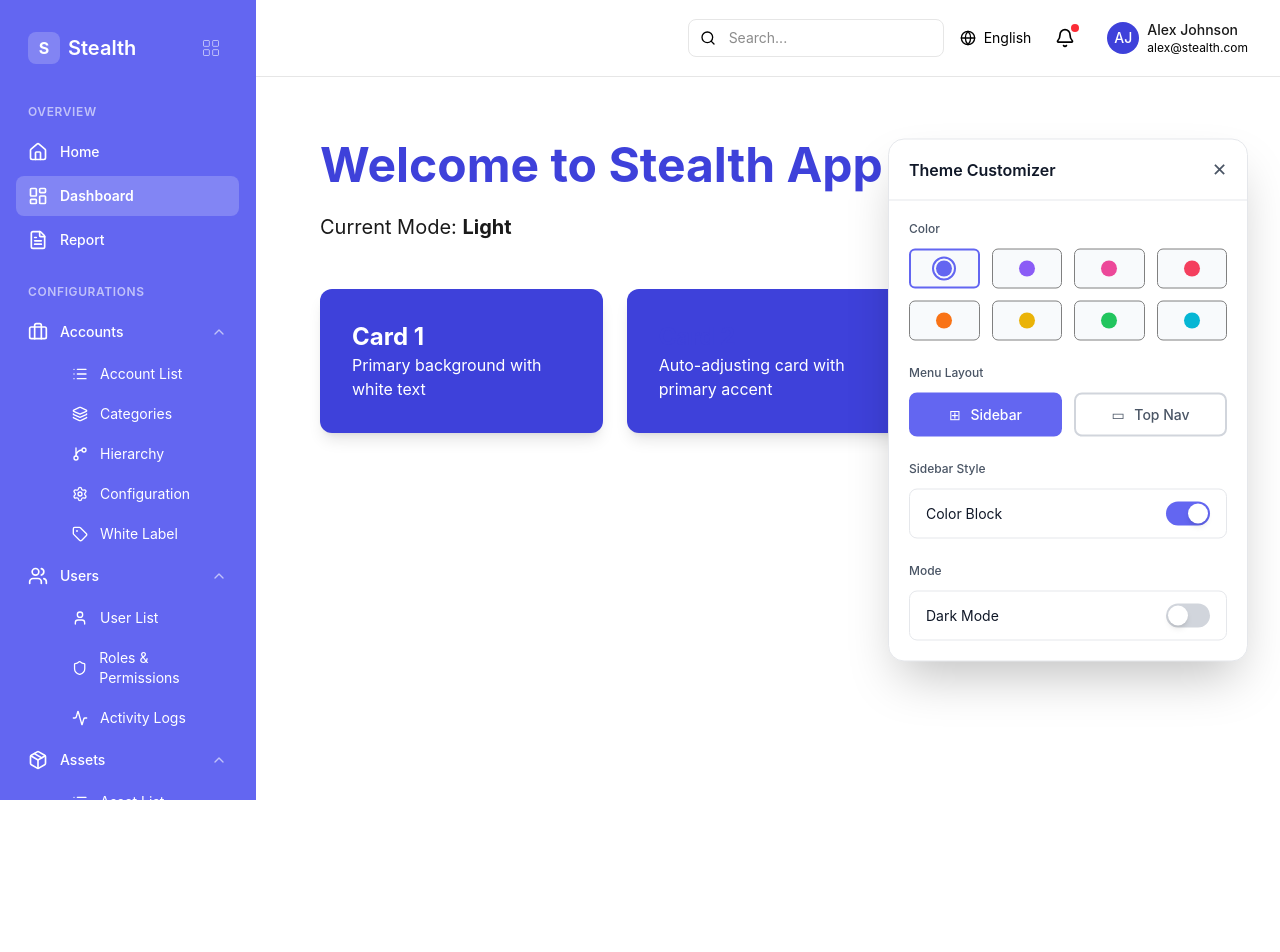
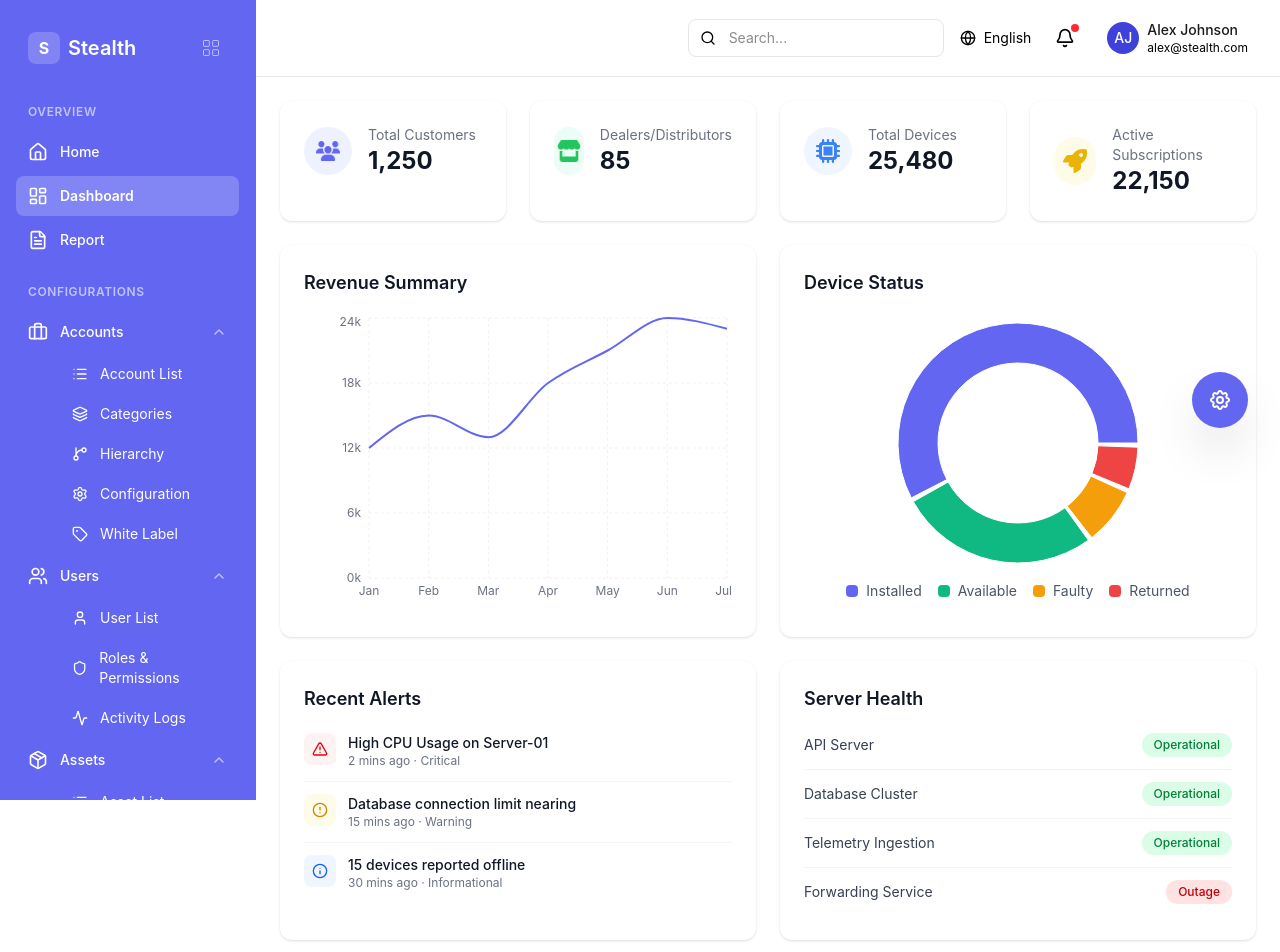
Before and after one commit to sandeep3642/stealth, a React (Vite) app: page /dashboard in a window 1280 px wide. Shown: the top 952 px of the page. Before the commit the page ends 925 px from the top, so only its background shows below. Built offline with nearby package versions, Linux system fonts and the light colour scheme.

Commit message:
dashboard ui

```diff
--- a/package.json
+++ b/package.json
@@ -13,7 +13,8 @@
     "lucide-react": "^0.562.0",
     "react": "^19.2.0",
     "react-dom": "^19.2.0",
-    "react-router-dom": "^7.12.0"
+    "react-router-dom": "^7.12.0",
+    "recharts": "^3.6.0"
   },
   "devDependencies": {
     "@eslint/js": "^9.39.1",
--- a/src/components/ThemeCustomizer.jsx
+++ b/src/components/ThemeCustomizer.jsx
@@ -16,7 +16,7 @@ const presetColors = [
 
 export default function ThemeCustomizer() {
   const { isDark, setIsDark, setPrimaryHsl } = useTheme();
-  const [isOpen, setIsOpen] = useState(true);
+  const [isOpen, setIsOpen] = useState(false);
   const { layout, setLayout } = useLayout();
 
   const {
--- a/src/pages/Auth/index.jsx
+++ b/src/pages/Auth/index.jsx
@@ -1,25 +1,23 @@
-import React, { useState } from 'react'
-import { LoginComponent } from '../../components/Login';
-import { RegisterComponent } from '../../components/Register';
-import { useNavigate } from 'react-router-dom';
-import leftBanner from "../../assets/loginleftbanner.PNG"
+import React, { useState } from "react";
+import { LoginComponent } from "../../components/Login";
+import { RegisterComponent } from "../../components/Register";
+import { useNavigate } from "react-router-dom";
+import leftBanner from "../../assets/loginleftbanner.PNG";
 const Auth = () => {
   // Main Auth Component
   const [isLogin, setIsLogin] = useState(true);
   const navigate = useNavigate();
   const handleLoginSuccess = () => {
     if (onLogin) {
-      navigate("/dashboard")
+      navigate("/dashboard");
       onLogin();
     }
   };
 
   return (
-
     <div className="flex h-screen w-full items-center justify-center bg-gray-100">
       {/* Card Wrapper */}
-  <div className="flex w-[90%] max-w-5xl h-[85vh] bg-white shadow-xl rounded-2xl overflow-hidden">
-
+      <div className="flex w-[100%] max-w-6xl h-[85vh] bg-white shadow-xl rounded-2xl overflow-hidden">
         {/* Left Panel */}
         <div className="hidden lg:flex w-1/2 items-center justify-center rounded-l-2xl overflow-hidden">
           <img
@@ -40,12 +38,9 @@ const Auth = () => {
             <RegisterComponent onSwitchToLogin={() => setIsLogin(true)} />
           )}
         </div>
-
       </div>
     </div>
+  );
+};
 
-  );
-}
-
-
-export default Auth
+export default Auth;
--- a/src/pages/Dashboard.jsx
+++ b/src/pages/Dashboard.jsx
@@ -1,36 +1,301 @@
+import React from "react";
+import {
+  Users,
+  Store,
+  Cpu,
+  Zap,
+  AlertTriangle,
+  AlertCircle,
+  Info,
+} from "lucide-react";
+import {
+  LineChart,
+  Line,
+  XAxis,
+  YAxis,
+  CartesianGrid,
+  Tooltip,
+  ResponsiveContainer,
+  PieChart,
+  Pie,
+  Cell,
+} from "recharts";
 import ThemeCustomizer from "../components/ThemeCustomizer";
-import { useTheme } from "../context/ThemeContext";
+import usersImg from "../assets/customers.png";
+import subscriptionImg from "../assets/activesubscription.png";
+import dealersImg from "../assets/dealers.png";
+import deviceImg from "../assets/devices.png";
 
-export default function Dashboard() {
-  const { isDark } = useTheme();
+// Reusable Card Component
+const Card = ({ children, className = "" }) => (
+  <div className={`bg-white rounded-xl shadow-sm p-6 ${className}`}>
+    {children}
+  </div>
+);
+
+// Metric Card Component
+const MetricCard = ({ icon, label, value, iconBgColor, iconColor }) => (
+  <Card>
+    <div className="flex items-center gap-4">
+      <div
+        className={`${iconBgColor} w-12 h-12 rounded-full flex items-center justify-center`}
+      >
+        {typeof icon === "string" ? (
+          <img src={icon} alt={label} className="w-6 h-6 object-contain" />
+        ) : (
+          React.createElement(icon, { className: `w-6 h-6 ${iconColor}` })
+        )}
+      </div>
+
+      <div>
+        <p className="text-sm text-gray-500">{label}</p>
+        <p className="text-2xl font-bold text-gray-900">
+          {value.toLocaleString()}
+        </p>
+      </div>
+    </div>
+  </Card>
+);
+
+// Alert Item Component
+const AlertItem = ({
+  icon: Icon,
+  title,
+  time,
+  severity,
+  iconBg,
+  iconColor,
+}) => (
+  <div className="flex items-start gap-3 py-3">
+    <div className={`${iconBg} p-2 rounded-lg`}>
+      <Icon className={`w-4 h-4 ${iconColor}`} />
+    </div>
+    <div className="flex-1">
+      <p className="text-sm font-medium text-gray-900">{title}</p>
+      <p className="text-xs text-gray-500">
+        {time} · {severity}
+      </p>
+    </div>
+  </div>
+);
+
+// Server Status Item Component
+const ServerStatusItem = ({ name, status }) => (
+  <div className="flex items-center justify-between py-3">
+    <span className="text-sm text-gray-700">{name}</span>
+    <span
+      className={`px-3 py-1 rounded-full text-xs font-medium ${
+        status === "Operational"
+          ? "bg-green-100 text-green-700"
+          : "bg-red-100 text-red-700"
+      }`}
+    >
+      {status}
+    </span>
+  </div>
+);
+
+const Dashboard = () => {
+  // Revenue data
+  const revenueData = [
+    { month: "Jan", value: 12000 },
+    { month: "Feb", value: 15000 },
+    { month: "Mar", value: 13000 },
+    { month: "Apr", value: 18000 },
+    { month: "May", value: 21000 },
+    { month: "Jun", value: 24000 },
+    { month: "Jul", value: 23000 },
+  ];
+
+  // Device status data
+  const deviceStatusData = [
+    { name: "Installed", value: 15000, color: "#6366f1" },
+    { name: "Available", value: 7000, color: "#10b981" },
+    { name: "Faulty", value: 2000, color: "#f59e0b" },
+    { name: "Returned", value: 1480, color: "#ef4444" },
+  ];
 
   return (
-    <div className="min-h-screen bg-background text-foreground transition-all duration-300">
-      <ThemeCustomizer />
-      <div className="p-10">
-        <h1 className="text-5xl font-bold text-primary mb-6">
-          Welcome to Stealth App
-        </h1>
-        <p className="text-xl mb-8">
-          Current Mode:{" "}
-          <span className="font-bold">{isDark ? "Dark" : "Light"}</span>
-        </p>
+    <div className="min-h-screen">
+      <div className=" mx-auto space-y-6">
+        {/* Top Metrics */}
+        <div className="grid grid-cols-1 md:grid-cols-2 lg:grid-cols-4 gap-6">
+          <MetricCard
+            icon={usersImg}
+            label="Total Customers"
+            value={1250}
+            iconBgColor="bg-indigo-50"
+            iconColor="text-indigo-600"
+          />
+          <MetricCard
+            icon={dealersImg}
+            label="Dealers/Distributors"
+            value={85}
+            iconBgColor="bg-emerald-50"
+            iconColor="text-emerald-600"
+          />
+          <MetricCard
+            icon={deviceImg}
+            label="Total Devices"
+            value={25480}
+            iconBgColor="bg-blue-50"
+            iconColor="text-blue-600"
+          />
+          <MetricCard
+            icon={subscriptionImg}
+            label="Active Subscriptions"
+            value={22150}
+            iconBgColor="bg-yellow-50"
+            iconColor="text-yellow-600"
+          />
+        </div>
 
-        <div className="grid grid-cols-1 md:grid-cols-3 gap-6 mt-12">
-          <div className="bg-primary text-primary-foreground p-8 rounded-xl shadow-lg">
-            <h3 className="text-2xl font-bold">Card 1</h3>
-            <p>Primary background with white text</p>
-          </div>
-          <div className="bg-primary text-primary-foreground p-8 rounded-xl shadow-lg">
-            <h3 className="text-2xl font-bold text-primary">Card 2</h3>
-            <p>Auto-adjusting card with primary accent</p>
-          </div>
-          {/* <div className="bg-primary text-primary-foreground p-8 rounded-xl shadow-lg">
-            <h3 className="text-2xl font-bold">Card 3</h3>
-            <p>Normal card - changes with mode</p>
-          </div> */}
+        {/* Charts Row */}
+        <div className="grid grid-cols-1 lg:grid-cols-2 gap-6">
+          {/* Revenue Summary */}
+          <Card>
+            <h3 className="text-lg font-semibold text-gray-900 mb-4">
+              Revenue Summary
+            </h3>
+            <ResponsiveContainer width="100%" height={300}>
+              <LineChart data={revenueData}>
+                <CartesianGrid strokeDasharray="3 3" stroke="#f0f0f0" />
+                <XAxis
+                  dataKey="month"
+                  axisLine={false}
+                  tickLine={false}
+                  tick={{ fill: "#6b7280", fontSize: 12 }}
+                />
+                <YAxis
+                  axisLine={false}
+                  tickLine={false}
+                  tick={{ fill: "#6b7280", fontSize: 12 }}
+                  tickFormatter={(value) => `${value / 1000}k`}
+                />
+                <Tooltip
+                  contentStyle={{
+                    backgroundColor: "white",
+                    border: "1px solid #e5e7eb",
+                    borderRadius: "8px",
+                  }}
+                />
+                <Line
+                  type="monotone"
+                  dataKey="value"
+                  stroke="#6366f1"
+                  strokeWidth={2}
+                  fill="url(#colorGradient)"
+                  dot={false}
+                />
+                <defs>
+                  <linearGradient
+                    id="colorGradient"
+                    x1="0"
+                    y1="0"
+                    x2="0"
+                    y2="1"
+                  >
+                    <stop offset="5%" stopColor="#6366f1" stopOpacity={0.1} />
+                    <stop offset="95%" stopColor="#6366f1" stopOpacity={0} />
+                  </linearGradient>
+                </defs>
+              </LineChart>
+            </ResponsiveContainer>
+          </Card>
+
+          {/* Device Status */}
+          <Card>
+            <h3 className="text-lg font-semibold text-gray-900 mb-4">
+              Device Status
+            </h3>
+            <div className="flex flex-col items-center">
+              <ResponsiveContainer width="100%" height={260}>
+                <PieChart>
+                  <Pie
+                    data={deviceStatusData}
+                    cx="50%"
+                    cy="50%"
+                    innerRadius={80}
+                    outerRadius={120}
+                    paddingAngle={2}
+                    dataKey="value"
+                  >
+                    {deviceStatusData.map((entry, index) => (
+                      <Cell key={`cell-${index}`} fill={entry.color} />
+                    ))}
+                  </Pie>
+                </PieChart>
+              </ResponsiveContainer>
+              <div className="flex flex-wrap justify-center gap-4 mt-2">
+                {deviceStatusData.map((item, index) => (
+                  <div key={index} className="flex items-center gap-2">
+                    <div
+                      className="w-3 h-3 rounded-sm"
+                      style={{ backgroundColor: item.color }}
+                    />
+                    <span className="text-sm text-gray-600">{item.name}</span>
+                  </div>
+                ))}
+              </div>
+            </div>
+          </Card>
+        </div>
+
+        {/* Bottom Row */}
+        <div className="grid grid-cols-1 lg:grid-cols-2 gap-6">
+          {/* Recent Alerts */}
+          <Card>
+            <h3 className="text-lg font-semibold text-gray-900 mb-2">
+              Recent Alerts
+            </h3>
+            <div className="divide-y divide-gray-100">
+              <AlertItem
+                icon={AlertTriangle}
+                title="High CPU Usage on Server-01"
+                time="2 mins ago"
+                severity="Critical"
+                iconBg="bg-red-50"
+                iconColor="text-red-600"
+              />
+              <AlertItem
+                icon={AlertCircle}
+                title="Database connection limit nearing"
+                time="15 mins ago"
+                severity="Warning"
+                iconBg="bg-yellow-50"
+                iconColor="text-yellow-600"
+              />
+              <AlertItem
+                icon={Info}
+                title="15 devices reported offline"
+                time="30 mins ago"
+                severity="Informational"
+                iconBg="bg-blue-50"
+                iconColor="text-blue-600"
+              />
+            </div>
+          </Card>
+
+          {/* Server Health */}
+          <Card>
+            <h3 className="text-lg font-semibold text-gray-900 mb-2">
+              Server Health
+            </h3>
+            <div className="divide-y divide-gray-100">
+              <ServerStatusItem name="API Server" status="Operational" />
+              <ServerStatusItem name="Database Cluster" status="Operational" />
+              <ServerStatusItem
+                name="Telemetry Ingestion"
+                status="Operational"
+              />
+              <ServerStatusItem name="Forwarding Service" status="Outage" />
+            </div>
+          </Card>
         </div>
       </div>
+      <ThemeCustomizer />
     </div>
   );
-}
+};
+
+export default Dashboard;
```
Also changed, not shown: 1 other file (tests, documents, lock files or other folders). Lines whose indentation alone changed are shown as unchanged.
